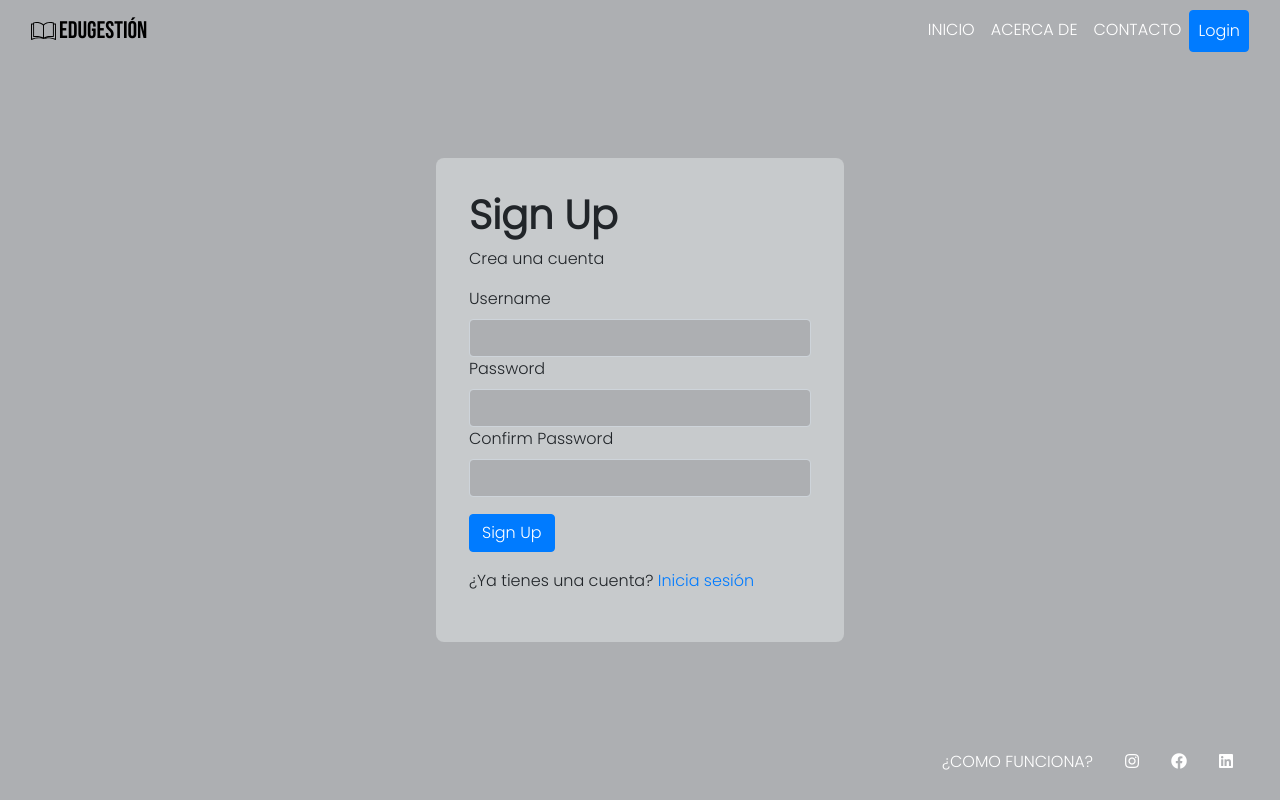
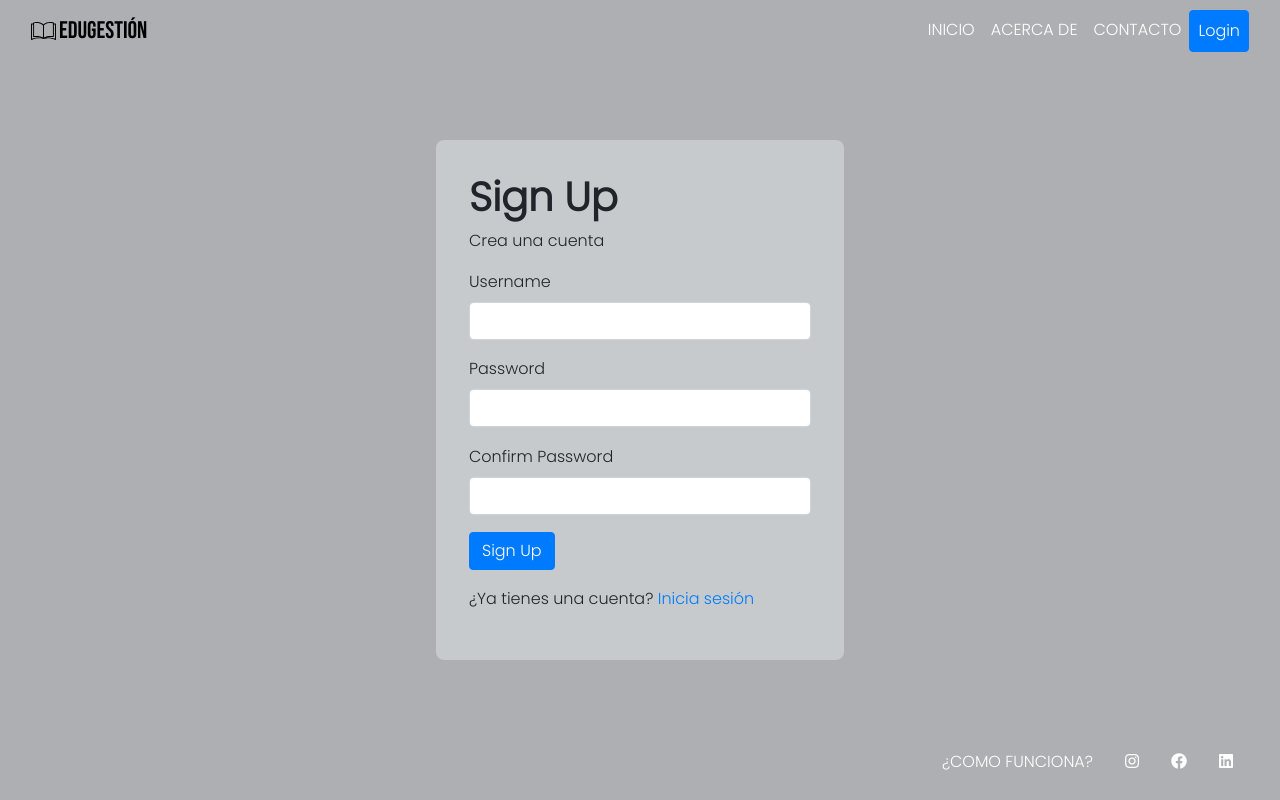
Before and after one commit to AgustinDarioFerreyra/Proyecto_Final_PIL, a Flask app: page /signup in a window 1280 px wide. Run offline with Flask 3, Linux system fonts and the light colour scheme; some libraries are stand-ins or nearby versions.

Commit message:
acomodo estilos

```diff
--- a/static/style.css
+++ b/static/style.css
@@ -107,11 +107,6 @@ footer {
     font-size:1.2em
 }
 
-
-input{
-    background-color:#ADAFB2 !important
-}
-
 input:focus, select:focus, select, input.form-control:focus {
 
             outline:none !important;
--- a/templates/carreras/carreras.html
+++ b/templates/carreras/carreras.html
@@ -4,8 +4,8 @@
 {% block content %}
 
 <div class="fondo">
-<div class="container text-title">
-    <div class="container-chico">
+<div class="container text-title" style="padding-bottom: 100px;">
+    <div class="container-chico" >
     <h2><b>Lista de Carreras</b></h2>
     <form method="GET" action="{{ url_for('routes_carreras.obtener_carreras') }}" class="mb-3">
         <div class="row">
--- a/templates/personas/editar_persona.html
+++ b/templates/personas/editar_persona.html
@@ -97,7 +97,7 @@
 
                         // Recorrer la lista de resultados y agregar cada fila a la tabla
                         $.each(data.Resultado, function (index, carrera) {
-                            var botonEliminar = '<button class="btn btn-danger eliminarButton" data-id="' + carrera.id + '"><i class="fa-regular fa-trash-can"></i>Dar de Baja</button>';
+                            var botonEliminar = '<button class="btn btn-danger eliminarButton" data-id="' + carrera.id + '"><i class="far fa-trash-alt"></i></button>';
                             dataTable.row.add([
                                 carrera.universidad,
                                 carrera.facultad,
--- a/templates/signup.html
+++ b/templates/signup.html
@@ -8,15 +8,15 @@
     <p>Crea una cuenta</p>
     <form method="POST">
         {{ form.hidden_tag() }}
-        <div>
+        <div class="signup">
             {{ form.username.label }}
             {{ form.username(class="form-control") }}
         </div>
-        <div>
+        <div class="signup">
             {{ form.password.label }}
             {{ form.password(class="form-control") }}
         </div>
-        <div>
+        <div class="signup">
             {{ form.confirm_password.label }}
             {{ form.confirm_password(class="form-control") }}
         </div>
```
